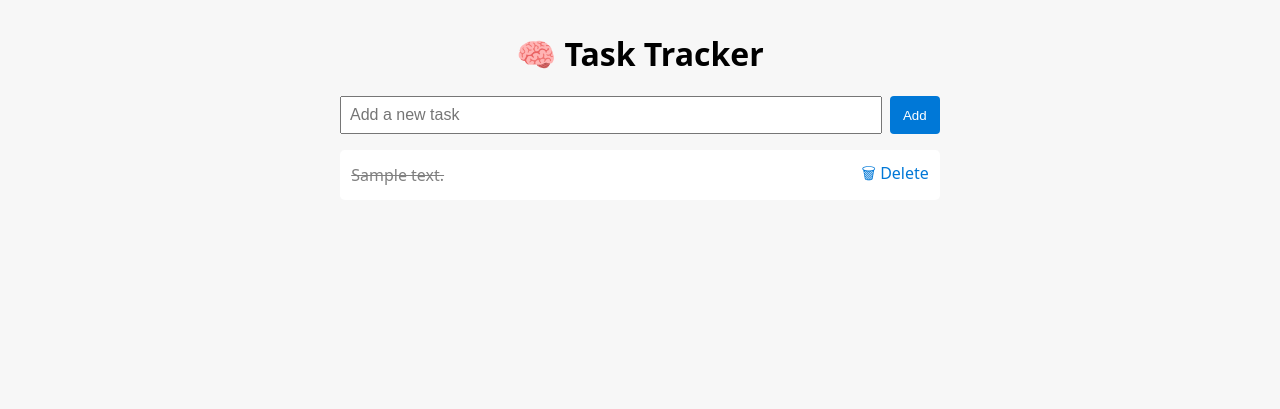
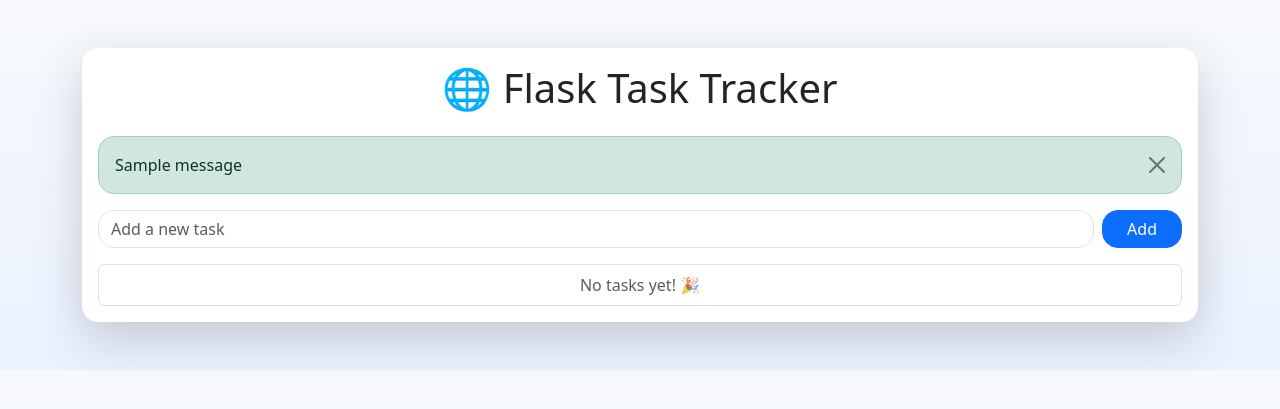
Before and after one commit to vprocopan/task-tracker-web, a Flask app: template templates/index.html in a window 1280 px wide. Shown: the top 409 px of the page. Run offline with Flask 3, Linux system fonts and the light colour scheme; the template is opened without the code that fills it: most values are stand-ins (such as "Sample title", 1, 10 or a date in 2020); one stand-in notice (Sample message) is shown.

Commit message:
task tracker v2

```diff
--- a/app.py
+++ b/app.py
@@ -1,29 +1,29 @@
 #!/usr/bin/env python3
-from flask import Flask, render_template, request, redirect, url_for
-import json, os
+from flask import Flask, render_template, request, redirect, url_for, flash
+import json, os, threading
 
 app = Flask(__name__)
+app.secret_key = "supersecret"  # change in production
 TASKS_FILE = "tasks.json"
+LOCK = threading.Lock()  # thread safety for concurrent writes
 
 
-# ──────────────────────────────────────────────
-# Utility functions
-# ──────────────────────────────────────────────
 def load_tasks():
     if os.path.exists(TASKS_FILE):
         with open(TASKS_FILE, "r") as f:
-            return json.load(f)
+            try:
+                return json.load(f)
+            except json.JSONDecodeError:
+                return []
     return []
 
 
 def save_tasks(tasks):
-    with open(TASKS_FILE, "w") as f:
-        json.dump(tasks, f, indent=2)
+    with LOCK:
+        with open(TASKS_FILE, "w") as f:
+            json.dump(tasks, f, indent=2)
 
 
-# ──────────────────────────────────────────────
-# Routes
-# ──────────────────────────────────────────────
 @app.route("/")
 def index():
     tasks = load_tasks()
@@ -32,11 +32,14 @@ def index():
 
 @app.route("/add", methods=["POST"])
 def add_task():
+    desc = request.form.get("description", "").strip()
+    if not desc:
+        flash("Task description cannot be empty!", "warning")
+        return redirect(url_for("index"))
     tasks = load_tasks()
-    desc = request.form.get("description")
-    if desc:
-        tasks.append({"description": desc, "done": False})
-        save_tasks(tasks)
+    tasks.append({"description": desc, "done": False})
+    save_tasks(tasks)
+    flash("Task added successfully ✅", "success")
     return redirect(url_for("index"))
 
 
@@ -46,6 +49,7 @@ def mark_done(task_id):
     if 0 <= task_id < len(tasks):
         tasks[task_id]["done"] = True
         save_tasks(tasks)
+        flash(f"Marked '{tasks[task_id]['description']}' as done 🎯", "info")
     return redirect(url_for("index"))
 
 
@@ -53,10 +57,11 @@ def mark_done(task_id):
 def delete_task(task_id):
     tasks = load_tasks()
     if 0 <= task_id < len(tasks):
-        tasks.pop(task_id)
+        removed = tasks.pop(task_id)
         save_tasks(tasks)
+        flash(f"Deleted '{removed['description']}' 🗑️", "danger")
     return redirect(url_for("index"))
 
 
 if __name__ == "__main__":
-    app.run(debug=True, host="0.0.0.0", port=7777)
+    app.run(host="0.0.0.0", port=7777, debug=True)
--- /dev/null
+++ b/static/style.css
@@ -0,0 +1,19 @@
+body {
+  background: linear-gradient(180deg, #f7f9fc, #eaf1ff);
+}
+
+.card {
+  border: none;
+}
+
+input.form-control {
+  border-radius: 1rem;
+}
+
+.btn {
+  border-radius: 1rem;
+}
+
+.alert {
+  border-radius: 1rem;
+}
--- a/templates/index.html
+++ b/templates/index.html
@@ -2,57 +2,55 @@
 <html lang="en">
 <head>
   <meta charset="UTF-8">
-  <title>🧠 Task Tracker</title>
-  <style>
-    body {
-      font-family: system-ui, sans-serif;
-      background-color: #f7f7f7;
-      margin: 2em auto;
-      max-width: 600px;
-    }
-    h1 { text-align: center; }
-    form { display: flex; gap: .5em; }
-    input[type=text] {
-      flex: 1; padding: .5em; font-size: 1em;
-    }
-    button {
-      padding: .5em 1em;
-      background-color: #0078D7; color: white; border: none;
-      border-radius: .3em; cursor: pointer;
-    }
-    button:hover { background-color: #005fa3; }
-    ul { list-style: none; padding: 0; }
-    li {
-      background: white;
-      padding: .7em;
-      border-radius: .3em;
-      margin-top: .5em;
-      display: flex; justify-content: space-between; align-items: center;
-    }
-    .done { text-decoration: line-through; color: gray; }
-    a { text-decoration: none; color: #0078D7; margin-left: 0.5em; }
-    a:hover { text-decoration: underline; }
-  </style>
+  <title>🌐 Flask Task Tracker</title>
+  <link href="https://cdn.jsdelivr.net/npm/bootstrap@5.3.2/dist/css/bootstrap.min.css" rel="stylesheet">
+  <link rel="stylesheet" href="{{ url_for('static', filename='style.css') }}">
 </head>
-<body>
-  <h1>🧠 Task Tracker</h1>
-  <form action="/add" method="post">
-    <input type="text" name="description" placeholder="Add a new task" required>
-    <button type="submit">Add</button>
+<body class="bg-light">
+
+<div class="container py-5">
+  <div class="card shadow-lg rounded-4">
+    <div class="card-body">
+      <h1 class="text-center mb-4">🌐 Flask Task Tracker</h1>
+
+      <!-- Flash messages -->
+      {% with messages = get_flashed_messages(with_categories=true) %}
+        {% if messages %}
+          {% for category, msg in messages %}
+            <div class="alert alert-{{ category }} alert-dismissible fade show" role="alert">
+              {{ msg }}
+              <button type="button" class="btn-close" data-bs-dismiss="alert"></button>
+            </div>
+          {% endfor %}
+        {% endif %}
+      {% endwith %}
+
+      <form action="/add" method="post" class="d-flex gap-2 mb-3">
+        <input type="text" name="description" placeholder="Add a new task" class="form-control" required>
+        <button class="btn btn-primary px-4">Add</button>
       </form>
 
-  <ul>
-      {% for task in tasks %}
-      <li>
-          <span class="{{ 'done' if task.done else '' }}">{{ task.description }}</span>
+      <ul class="list-group">
+        {% for i, task in enumerate(tasks) %}
+          <li class="list-group-item d-flex justify-content-between align-items-center">
+            <span class="{{ 'text-decoration-line-through text-muted' if task.done else '' }}">
+              {{ task.description }}
+            </span>
             <div>
               {% if not task.done %}
-              <a href="/done/{{ loop.index0 }}">✅ Done</a>
+                <a href="/done/{{ i }}" class="btn btn-success btn-sm">Done</a>
               {% endif %}
-              <a href="/delete/{{ loop.index0 }}">🗑 Delete</a>
+              <a href="/delete/{{ i }}" class="btn btn-danger btn-sm">Delete</a>
             </div>
           </li>
+        {% else %}
+          <li class="list-group-item text-center text-muted">No tasks yet! 🎉</li>
         {% endfor %}
       </ul>
+    </div>
+  </div>
+</div>
+
+<script src="https://cdn.jsdelivr.net/npm/bootstrap@5.3.2/dist/js/bootstrap.bundle.min.js"></script>
 </body>
 </html>
```
Also changed, not shown: docker-compose.yml (added, +9 -0 lines), 1 other file. Lines whose indentation alone changed are shown as unchanged.
